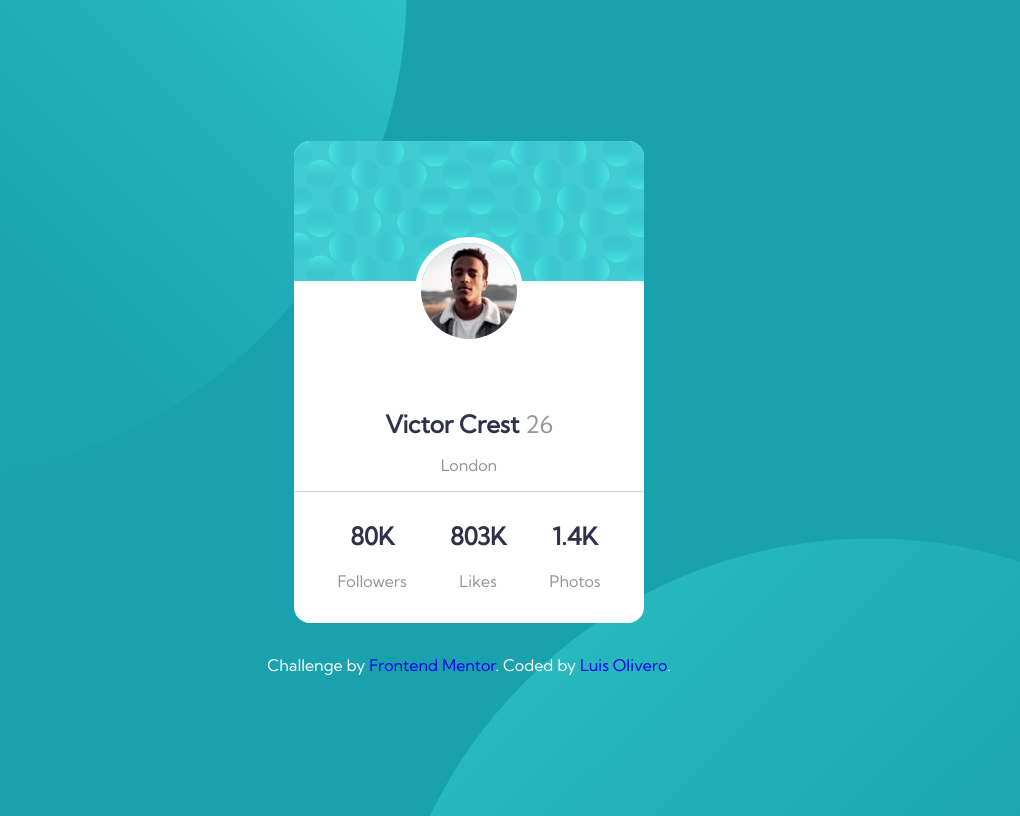
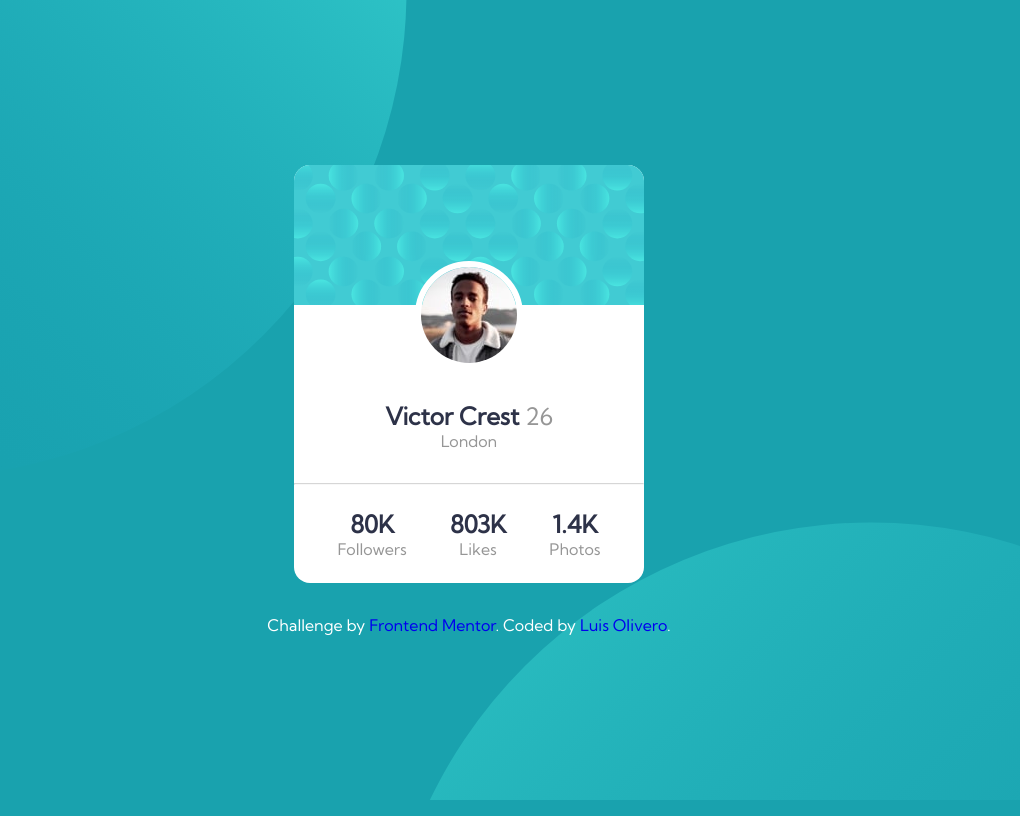
Before and after one commit to Luis-Olivero/profile-card-component-main, a plain HTML site: page index.html in a window 1280 px wide. Shown: the whole page, without its empty margins (171-1191 px from the left). Drawn offline with Linux system fonts and the light colour scheme.

Commit message:
3rd commit of revisions

```diff
--- a/style.css
+++ b/style.css
@@ -13,7 +13,10 @@
 *::before,
 *::after {
     box-sizing: border-box;
+    margin: 0;
+    padding: 0;
 }
+
 
 html {
     scroll-behavior: smooth;
@@ -71,10 +74,12 @@ body {
     position: relative;
     top: -3rem;
     border: 6px solid #fff;
-}
+    margin-bottom: -3rem;
+  }
 
 .card__profile {
     text-align: center;
+    padding: 2em 0;
 }
 
 .card__profile--name {
@@ -92,13 +97,14 @@ body {
 
 .dark-blue {
     color: var(--Very-dark-desaturated-blue);
+    margin: 0;
 }
 
 .row {
     display: flex;
     justify-content: space-evenly;
     text-align: center;
-    padding-bottom: 1em;
+    padding: 1.5em 0;
 }
 
 .attribution {
```
